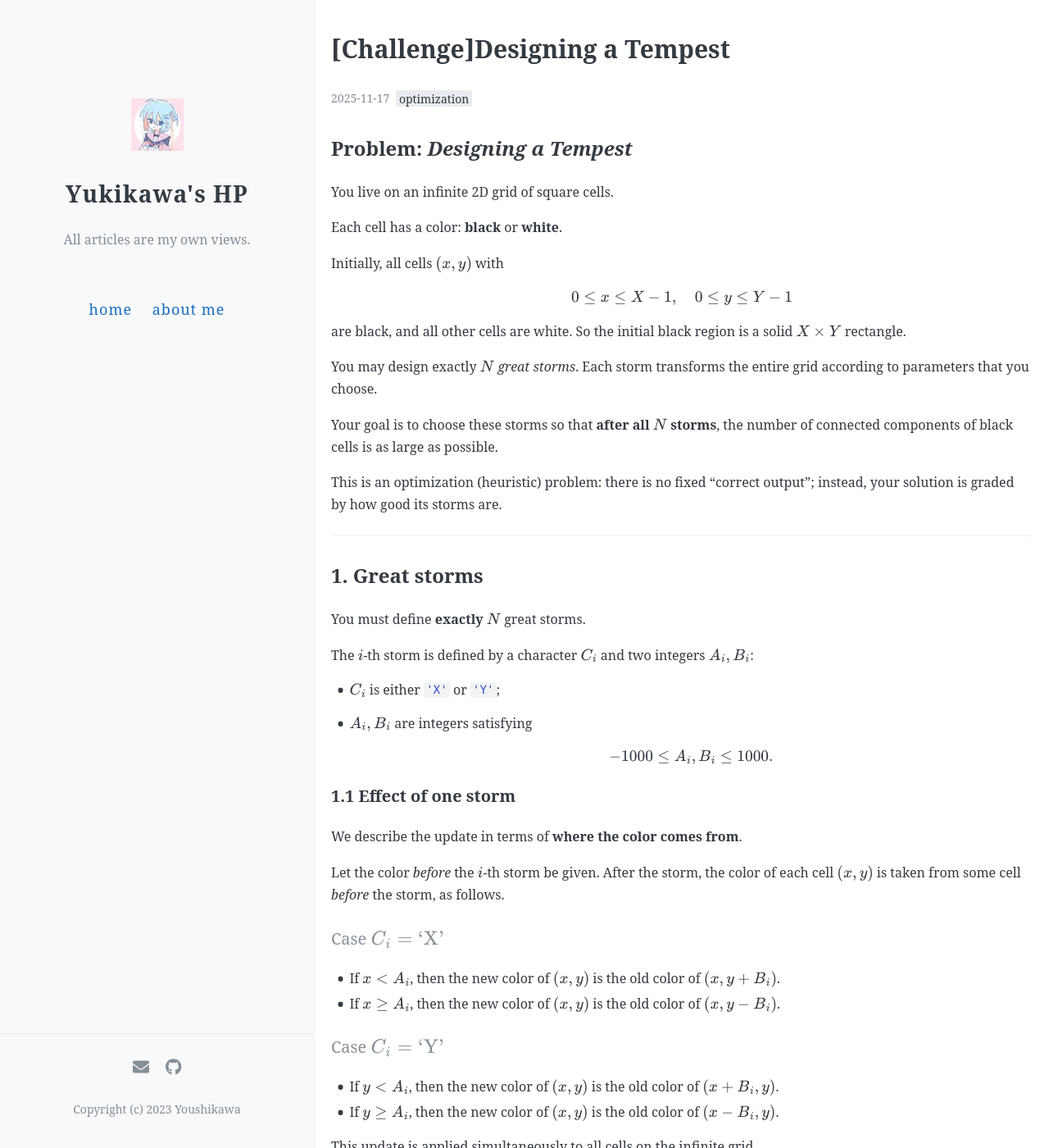
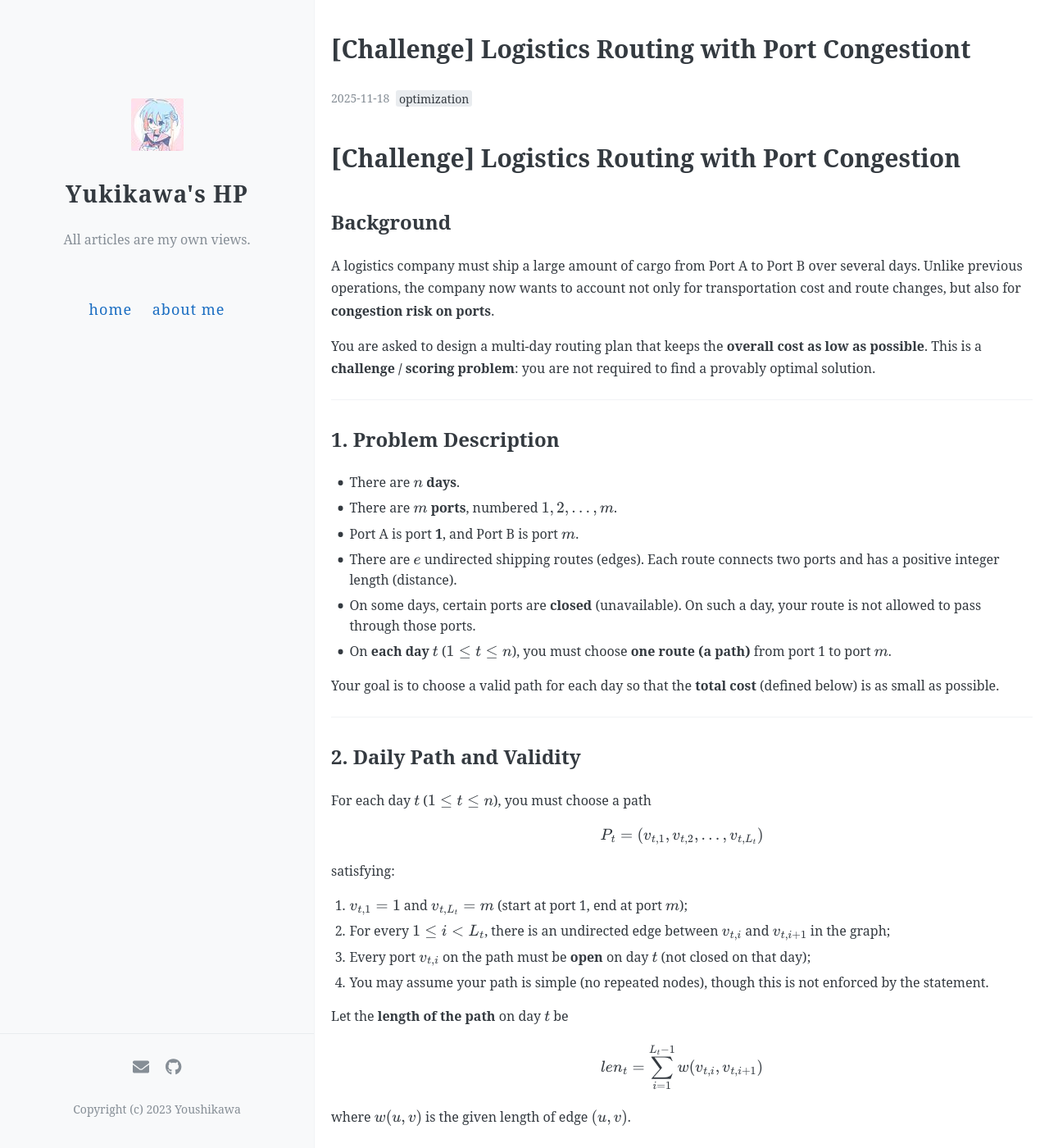
Before and after one commit to Youshikawa/YZ-sBlog, a Jekyll site: the page built from _posts/2025-11-17-problem-optimization-Designing a Tempest.md, in a window 1280 px wide and 1400 px high. Shown: the whole window at 82% size. Built offline with Jekyll 4.4.1, drawn with Linux system fonts in a browser that asks for light colours; comment, search, counter and statistics services are not loaded; some of the changed text lies outside the part shown.

Commit message:
Update 2025-11-17-problem-optimization-Designing a Tempest.md

````diff
--- a/_posts/2025-11-17-problem-optimization-Designing a Tempest.md
+++ b/_posts/2025-11-17-problem-optimization-Designing a Tempest.md
@@ -1,198 +1,351 @@
 ---
 layout: post
-title: "[Challenge]Designing a Tempest"
-date: 2025-11-17
+title: "[Challenge] Logistics Routing with Port Congestiont"
+date: 2025-11-18
 categories: [problem]
 tags: [optimization]
 ---
-## Problem: *Designing a Tempest*
 
-You live on an infinite 2D grid of square cells.
+# \[Challenge] Logistics Routing with Port Congestion
 
-Each cell has a color: **black** or **white**.
+## Background
 
-Initially, all cells $(x, y)$ with
+A logistics company must ship a large amount of cargo from Port A to Port B over several days.
+Unlike previous operations, the company now wants to account not only for transportation cost and route changes, but also for **congestion risk on ports**.
 
-$$
-0 \le x \le X - 1,\quad 0 \le y \le Y - 1
-$$
-
-are black, and all other cells are white.
-So the initial black region is a solid $X \times Y$ rectangle.
-
-You may design exactly $N$ *great storms*.
-Each storm transforms the entire grid according to parameters that you choose.
-
-Your goal is to choose these storms so that **after all $N$ storms**, the number of connected components of black cells is as large as possible.
-
-This is an optimization (heuristic) problem: there is no fixed “correct output”; instead, your solution is graded by how good its storms are.
+You are asked to design a multi-day routing plan that keeps the **overall cost as low as possible**.
+This is a **challenge / scoring problem**: you are not required to find a provably optimal solution.
 
 ---
 
-## 1. Great storms
+## 1. Problem Description
 
-You must define **exactly $N$** great storms.
+* There are **$n$ days**.
+* There are **$m$ ports**, numbered $1, 2, \dots, m$.
+* Port A is port **1**, and Port B is port **$m$**.
+* There are **$e$** undirected shipping routes (edges). Each route connects two ports and has a positive integer length (distance).
+* On some days, certain ports are **closed** (unavailable). On such a day, your route is not allowed to pass through those ports.
+* On **each day** $t$ ($1 \le t \le n$), you must choose **one route (a path)** from port 1 to port $m$.
 
-The $i$-th storm is defined by a character $C_i$ and two integers $A_i, B_i$:
-
-* $C_i$ is either `'X'` or `'Y'`;
-* $A_i, B_i$ are integers satisfying
-
-  $$
-  -1000 \le A_i, B_i \le 1000.
-  $$
-
-### 1.1 Effect of one storm
-
-We describe the update in terms of **where the color comes from**.
-
-Let the color *before* the $i$-th storm be given.
-After the storm, the color of each cell $(x, y)$ is taken from some cell *before* the storm, as follows.
-
-#### Case $C_i = \text{'X'}$
-
-* If $x < A_i$, then the new color of $(x, y)$ is the old color of $(x, y + B_i)$.
-* If $x \ge A_i$, then the new color of $(x, y)$ is the old color of $(x, y - B_i)$.
-
-#### Case $C_i = \text{'Y'}$
-
-* If $y < A_i$, then the new color of $(x, y)$ is the old color of $(x + B_i, y)$.
-* If $y \ge A_i$, then the new color of $(x, y)$ is the old color of $(x - B_i, y)$.
-
-This update is applied simultaneously to all cells on the infinite grid.
-
-It can be shown that this mapping is a bijection on cells, so **the number of black cells is always exactly $X \times Y$**.
+Your goal is to choose a valid path for each day so that the **total cost** (defined below) is as small as possible.
 
 ---
 
-## 2. Adjacency and connected components
+## 2. Daily Path and Validity
 
-Two black cells $(x_1, y_1)$ and $(x_2, y_2)$ are **adjacent** if and only if
+For each day $t$ ($1 \le t \le n$), you must choose a path
 
 $$
-|x_1 - x_2| + |y_1 - y_2| = 1
+P_t = (v_{t,1}, v_{t,2}, \dots, v_{t,L_t})
 $$
 
-(that is, they share a side).
+satisfying:
 
-A black cell can move to another black cell by repeatedly moving to adjacent black cells.
+1. $v_{t,1} = 1$ and $v_{t,L_t} = m$ (start at port 1, end at port $m$);
+2. For every $1 \le i < L_t$, there is an undirected edge between $v_{t,i}$ and $v_{t,i+1}$ in the graph;
+3. Every port $v_{t,i}$ on the path must be **open** on day $t$ (not closed on that day);
+4. You may assume your path is simple (no repeated nodes), though this is not enforced by the statement.
 
-Two black cells are **connected** if and only if one can move from one to the other by such moves.
-
-A non-empty set $S$ of black cells is a **connected component** if:
-
-* Any two cells in $S$ are connected;
-* No black cell outside $S$ is connected to any cell in $S$.
-
-After all $N$ storms have been applied, suppose the black cells form $K$ connected components.
-Let the size of the $j$-th component (number of cells in it) be $s_j$. Then
+Let the **length of the path** on day $t$ be
 
 $$
-\sum_{j=1}^{K} s_j = X \times Y.
+len_t = \sum_{i=1}^{L_t - 1} w(v_{t,i}, v_{t,i+1})
 $$
+
+where $w(u, v)$ is the given length of edge $(u,v)$.
 
 ---
 
-## 3. Objective and scoring
+## 3. Cost Components
 
-For each test case, your **objective** is to maximize $K$, the number of connected components of black cells after all storms.
+The total cost of your multi-day routing plan consists of **three parts**:
 
-### 3.1 Score for one test
+1. Transportation distance cost
+2. Route change cost
+3. Port congestion cost
 
-For a single test case with parameters $(N, X, Y)$, after simulating your $N$ storms and computing $K$, the score is
+Your objective is to minimize the **TotalCost**, defined below.
+
+### 3.1 Transportation Distance Cost
+
+This is simply the sum of daily path lengths:
 
 $$
-\text{score} = 10^6 \times \frac{K}{X \times Y}.
+Cost_{\text{dist}} = \sum_{t=1}^n len_t
 $$
 
-* If all black cells remain in a single component ($K = 1$), the score is about $10^6 / (X Y)$, very small.
-* If every black cell is isolated ($K = X Y$), the score is exactly $10^6$, which is the theoretical maximum for that test.
+### 3.2 Route Change Cost
 
-### 3.2 Final contest score
+We assume that on day 1, the system selects an initial route; this **does not** count as a change.
 
-The input contains multiple test cases.
-Your **final score** is the arithmetic mean of the scores over all test cases, rounded down to an integer.
+For each day $t \ge 2$, if the path on day $t$ is **different** from the path on day $t-1$, we count **one route change**.
 
-Higher is better.
+Formally:
+
+* Let $chg$ be the number of days $t$ ($2 \le t \le n$) such that $P_t \neq P_{t-1}$.
+* Here, $P_t \neq P_{t-1}$ means the sequences of vertices in the two paths are not exactly the same.
+
+You are given an integer parameter $k$, the cost of changing the route once. Then:
+
+$$
+Cost_{\text{change}} = k \cdot chg
+$$
+
+### 3.3 Port Congestion Cost (Key Novel Part)
+
+For each port $p$ ($1 \le p \le m$), define its **usage count** over all days:
+
+$$
+use_p =
+\big|\{ t \in \{1,\dots,n\} \mid p \text{ appears somewhere in path } P_t \}\big|
+$$
+
+That is, the number of days on which your route passes through port $p$.
+
+You are given a parameter $\lambda$.
+The **port congestion cost** is defined as:
+
+$$
+Cost_{\text{cong}} = \lambda \cdot \sum_{p=1}^m use_p^2
+$$
+
+Intuition:
+
+* If a port is used on only a few days, $use_p$ is small, so its squared penalty is small.
+* If a port is heavily used across many days, $use_p^2$ becomes large, significantly increasing the cost.
+* This encourages you to **distribute traffic** across different ports, rather than overloading a few.
 
 ---
 
-## 4. Input and output format
+## 4. Total Cost (Objective Function)
 
-### 4.1 Input
+Combining the three parts:
 
-The judge gives your program:
+$$
+\boxed{
+TotalCost = Cost_{\text{dist}}
+           + Cost_{\text{change}}
+           + Cost_{\text{cong}}
+}
+$$
 
-* First line: an integer $T$ — the number of test cases.
-* Then for each test case:
+That is,
 
-  * One line with three integers: $N, X, Y$.
+$$
+\boxed{
+TotalCost =
+\left(\sum_{t=1}^n len_t\right)
++ k \cdot chg
++ \lambda \cdot \sum_{p=1}^m use_p^2
+}
+$$
 
-Example (single test):
+Your task is to choose valid paths $P_1, P_2, \dots, P_n$ to **minimize** this TotalCost.
 
-```text
-1
-3 5 7
-```
+> Note: This is a **challenge / scoring problem**.
+> The judge computes your TotalCost based on your output, and lower is better.
+> You are not required to find a provably optimal solution.
 
-#### Constraints (example setting)
+---
 
-These are example limits suitable for a heuristic contest; they can be tuned by the contest organizers:
+## 5. Input Format
 
-* $1 \le T \le 50$
-* $1 \le N \le 30$
-* $5 \le X, Y \le 50$
+Input is given via standard input in the following format:
 
-### 4.2 Output
+1. First line: five integers
 
-For **each** test case, you must print exactly $N$ lines.
+   $$
+   n,\ m,\ k,\ \lambda,\ e
+   $$
 
-The $i$-th line should contain:
+   where:
 
-```text
-C_i A_i B_i
-```
+   * $n$: number of days;
+   * $m$: number of ports (port 1 is A, port $m$ is B);
+   * $k$: route change cost;
+   * $\lambda$: congestion cost parameter;
+   * $e$: number of shipping routes (edges).
+
+2. Next $e$ lines: each contains three integers
+
+   $$
+   u,\ v,\ w
+   $$
+
+   meaning there is an undirected route between port $u$ and port $v$ with length $w$.
+
+3. Next line: one integer $d$, the number of “port closed” intervals.
+
+4. Next $d$ lines: each contains three integers
+
+   $$
+   p,\ a,\ b
+   $$
+
+   meaning port $p$ is **closed** (unavailable) on days from $a$ to $b$ (inclusive), i.e.,
+   on all days $t$ with $a \le t \le b$, path $P_t$ may **not** use port $p$.
+
+You may assume that:
+
+* For every day $t$ ($1 \le t \le n$), there exists **at least one valid path** from port 1 to port $m$ using only ports that are open on day $t$.
+
+---
+
+## 6. Output Format
+
+You must output a **complete routing plan**, i.e., one valid path per day.
+
+Output exactly **$n$ lines**.
+On the $t$-th line, describe the path $P_t$ for day $t$ as:
+
+$$
+L_t\ v_{t,1}\ v_{t,2}\ \dots\ v_{t,L_t}
+$$
 
 where:
 
-* `C_i` is `X` or `Y`;
-* `A_i` and `B_i` are integers with $-1000 \le A_i, B_i \le 1000$.
+* $L_t$ is the number of vertices in the path on day $t$;
+* You must satisfy:
 
-Example output for the sample input above:
+  * $v_{t,1} = 1$ and $v_{t,L_t} = m$;
+  * For all $1 \le i < L_t$, there is an edge between $v_{t,i}$ and $v_{t,i+1}$;
+  * For every vertex $v_{t,i}$, port $v_{t,i}$ must be open on day $t$ (not within a closed interval for that port).
 
-```text
-X 0 1
-Y 2 -1
-X 1 2
-```
+The judge will:
 
-There is no blank line between test cases.
+1. Verify that each daily path is valid.
+2. Compute:
 
-If you want a storm that has little effect, you may choose parameters that roughly “cancel out” (for example, $B_i = 0$, or an $A_i$ far away from the current black region).
+   * Each $len_t$,
+   * The number of route changes $chg$,
+   * Each $use_p$,
+   * Then calculate your TotalCost.
+
+If your output format is invalid, or any path is invalid for its day (disconnected, wrong endpoints, uses closed ports, etc.), the score for that test may be 0 (exact behavior depends on the contest system).
 
 ---
 
-## 5. Implementation notes for the judge (informal)
+## 7. Scoring
 
-(This is for clarity; participants don’t need to implement the judge.)
 
-For each test case:
+* For each test file $i$:
 
-1. Represent the black region as a union of axis-aligned rectangles.
-   Initially, it is a single rectangle $[0, X-1] \times [0, Y-1]$.
+  * If your solution is invalid, you get **0** for that test.
+  * Otherwise, the judge computes your $TotalCost_i$.
+* Let $Baseline_i$ be the smallest TotalCost among all contestants (and official solutions) on test $i$.
+* Your score on test $i$ may be defined as, for example:
 
-2. For each storm $(C_i, A_i, B_i)$:
+$$
+Score_i = 100000 \times \frac{Baseline_i}{TotalCost_i}
+$$
 
-   * For each current rectangle, cut it by the line $x = A_i$ (if $C_i = X$) or $y = A_i$ (if $C_i = Y$),
-     obtaining at most two rectangles;
-   * Translate each side up/down or left/right according to the rules above;
-   * Collect all resulting rectangles.
+* Your final score is the average (or weighted sum) of all $Score_i$.
 
-   It can be shown that after each storm the region is still a union of rectangles, and the number of rectangles stays manageable for the given bounds.
+The exact normalization formula may be different; the **objective function** and **validity rules** are as specified above.
 
-3. After all storms, build a graph whose nodes are rectangles;
-   connect two nodes if their rectangles contain at least one pair of adjacent cells.
-   The connected components of this graph correspond exactly to connected components of the black cells.
+---
 
-4. The size of a component is the sum of areas of rectangles in it.
-   Count components and compute the score.
+## 8.Constraints
+
+
+* $1 \le n \le 200$
+* $2 \le m \le 50$
+* $1 \le e \le 400$
+* $1 \le k, \lambda \le 10^4$
+* $1 \le w \le 10^4$
+* $1 \le d \le 2000$
+* For every day $t$, there exists at least one valid path from 1 to $m$.
+
+---
+
+## 9. Sample (Illustrative Only)
+
+This is a **very small** example, only to illustrate input and output formats.
+The sample output is **not guaranteed optimal**.
+
+### Sample Input
+
+```text
+3 4 5 2 4
+1 2 1
+2 4 1
+1 3 2
+3 4 2
+2
+2 2 2
+3 3 3
+```
+
+Explanation:
+
+* 3 days, 4 ports (1 is start, 4 is end).
+* Route change cost $k = 5$, congestion parameter $\lambda = 2$.
+* Edges:
+
+  * 1–2 with length 1
+  * 2–4 with length 1
+  * 1–3 with length 2
+  * 3–4 with length 2
+* Closed intervals:
+
+  * Port 2 is closed on day 2;
+  * Port 3 is closed on day 3.
+
+Possible valid paths:
+
+* Day 1: can use 1–2–4 or 1–3–4
+* Day 2: port 2 is closed → must use 1–3–4
+* Day 3: port 3 is closed → must use 1–2–4
+
+### Sample Output (valid but not necessarily optimal)
+
+```text
+3 1 2 4
+3 1 3 4
+3 1 2 4
+```
+
+Explanation:
+
+* Day 1: path 1-2-4, length $1 + 1 = 2$
+* Day 2: path 1-3-4, length $2 + 2 = 4$
+* Day 3: path 1-2-4, length $1 + 1 = 2$
+
+1. Distance cost:
+
+   $$
+   Cost_{\text{dist}} = 2 + 4 + 2 = 8
+   $$
+
+2. Route change cost:
+
+   * Day 1 vs Day 2: different → 1 change
+   * Day 2 vs Day 3: different → 1 change
+   * Total $chg = 2$
+
+   $$
+   Cost_{\text{change}} = 5 \times 2 = 10
+   $$
+
+3. Congestion cost:
+
+   * Port 1: used on all 3 days → $use_1 = 3$
+   * Port 2: used on days 1 and 3 → $use_2 = 2$
+   * Port 3: used on day 2 → $use_3 = 1$
+   * Port 4: used on all 3 days → $use_4 = 3$
+
+   $$
+   \sum use_p^2 = 3^2 + 2^2 + 1^2 + 3^2 = 9 + 4 + 1 + 9 = 23
+   $$
+
+   $$
+   Cost_{\text{cong}} = \lambda \cdot 23 = 2 \times 23 = 46
+   $$
+
+4. Total cost:
+
+   $$
+   TotalCost = 8 + 10 + 46 = 64
+   $$
+
+The judge would use this TotalCost value during scoring.
````
